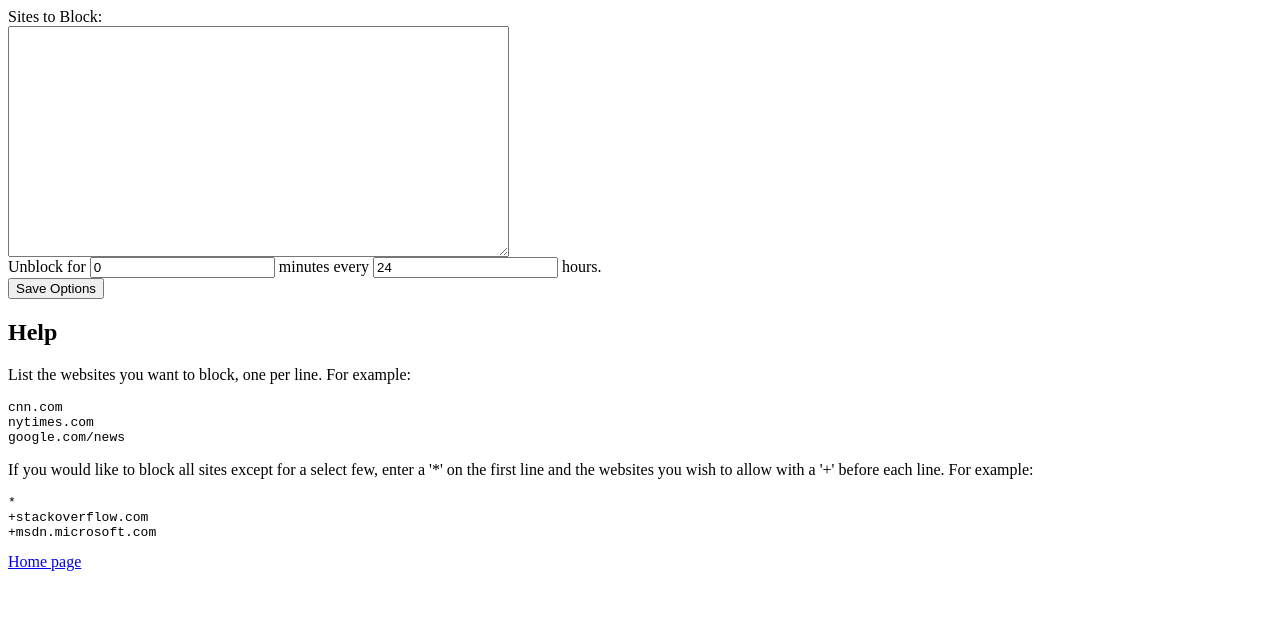
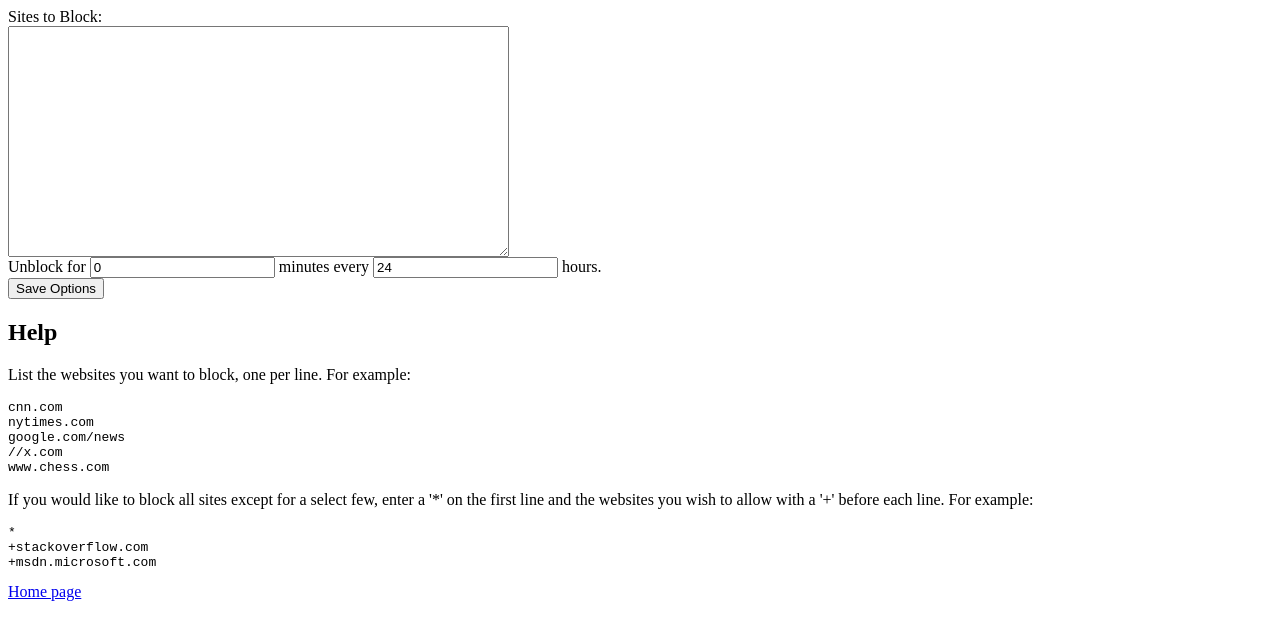
Before and after one commit to csapuntz/siteblock, a browser extension: page html/options.html in a window 1280 px wide. Drawn offline with Linux system fonts and the light colour scheme.

Commit message:
Update docs with more examples

```diff
--- a/html/options.html
+++ b/html/options.html
@@ -24,6 +24,8 @@
 cnn.com
 nytimes.com
 google.com/news
+//x.com
+www.chess.com
 </pre>
 
 <p>If you would like to block all sites except for a select few, enter a '*'
```
